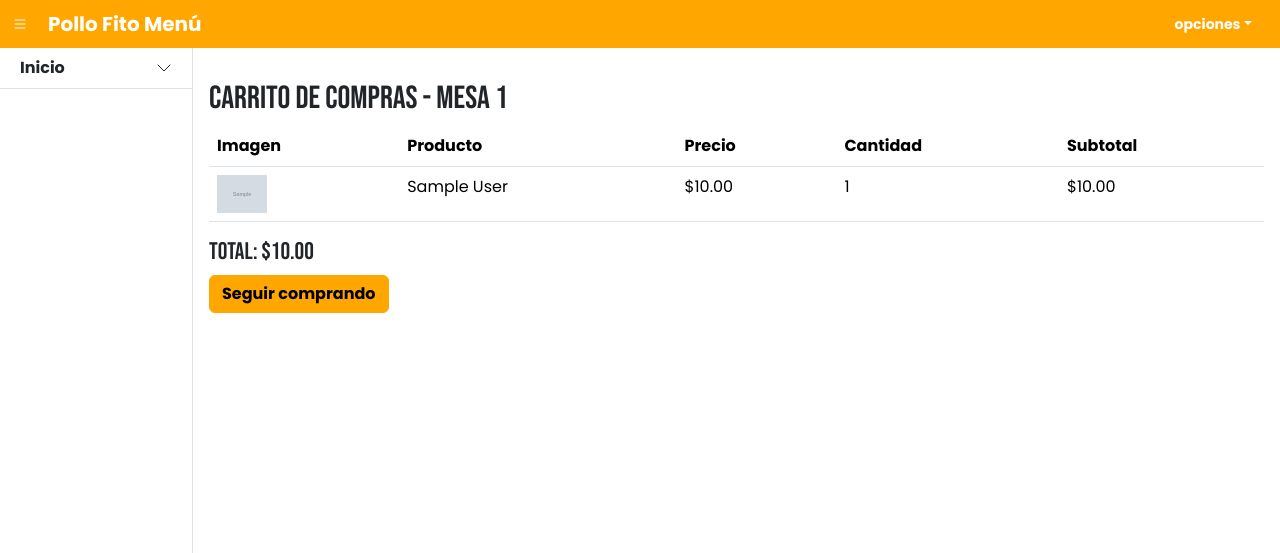
After one commit to juan1144/fitomenu, a Django app: page /menu/ver_carrito/1/ in a window 1280 px wide. The commit adds this page. Shown: the top 553 px of the page. Run offline with Django 5.2, Linux system fonts and the light colour scheme; tables that the repository leaves empty hold one stand-in row (values such as "Sample post"); grey boxes marked "Sample" are stand-in pictures; some libraries are stand-ins or nearby versions; some web fonts are replaced.

Commit message:
Menu and cart were added with their functions

```diff
--- a/config/urls.py
+++ b/config/urls.py
@@ -23,4 +23,5 @@ from django.conf.urls.static import static
 urlpatterns = [
     path("admin/", admin.site.urls),
     path("admin_panel/", include("admin_panel.urls")),
+    path("menu/", include("menu.urls")),
 ] + static(settings.MEDIA_URL, document_root=settings.MEDIA_ROOT)
--- a/menu/models.py
+++ b/menu/models.py
@@ -18,6 +18,11 @@ class Pedido(models.Model):
     def __str__(self):
         return f"Pedido {self.id} - Mesa {self.numero_mesa} - {self.get_estado_display()}"
 
+    def actualizar_precio_total(self):
+        total = self.detalles.aggregate(total=models.Sum('precio_total'))['total'] or 0
+        self.precio_total = total
+        self.save()
+
 class DetallePedido(models.Model):
     pedido = models.ForeignKey(Pedido, related_name='detalles', on_delete=models.CASCADE)
     producto = models.ForeignKey(Producto, on_delete=models.PROTECT)
--- /dev/null
+++ b/menu/urls.py
@@ -0,0 +1,9 @@
+from django.urls import path
+from .views import Menu_Productos, agregar_al_carrito, ver_carrito
+app_name = "menu"
+
+urlpatterns = [
+    path('menu/', Menu_Productos, name='Menu_Productos'),
+    path('carrito/<int:producto_id>/<int:numero_mesa>/<int:cantidad>/', agregar_al_carrito, name='Carrito'),
+    path('ver_carrito/<int:numero_mesa>/', ver_carrito, name='ver_carrito'),
+]
--- a/menu/views.py
+++ b/menu/views.py
@@ -1,3 +1,61 @@
-from django.shortcuts import render
+from django.shortcuts import render, get_object_or_404, redirect
+from admin_panel.models import Producto
+from .models import Pedido, DetallePedido
+from django.db.models import Sum
+from django.http import JsonResponse
+
 
 # Create your views here.
+def Menu_Productos(request):
+    producto = Producto.objects.all()
+    numero_mesa = request.session.get('numero_mesa', None)  # Obtener el número de mesa de la sesión
+    return render(
+        request, 'menu/menu_lista.html',
+          {"show_sidebar": False,
+           "producto":producto,
+           "numero_mesa": numero_mesa})
+
+# Vista para agregar productos al carrito
+def agregar_al_carrito(request, producto_id, numero_mesa, cantidad):
+    if request.method == "POST":
+
+        # Guardamos el número de mesa en la sesión
+        request.session['numero_mesa'] = numero_mesa
+
+        producto = get_object_or_404(Producto, id=producto_id)
+
+        pedido, created = Pedido.objects.get_or_create(
+            numero_mesa=numero_mesa,
+            estado='preparacion',
+            defaults={'precio_total': 0}
+        )
+
+        detalle, created = DetallePedido.objects.get_or_create(
+            pedido=pedido,
+            producto=producto,
+            defaults={'cantidad': cantidad, 'precio_total': producto.precio * cantidad}
+        )
+
+        if not created:
+            detalle.cantidad += cantidad
+            detalle.precio_total = detalle.cantidad * producto.precio
+            detalle.save()
+
+        # Actualizar el precio total del pedido
+        pedido.precio_total = pedido.detalles.aggregate(Sum('precio_total'))['precio_total__sum'] or 0
+        pedido.save()
+
+        total_items = sum(d.cantidad for d in pedido.detalles.all())
+
+        return JsonResponse({"success": True, "total_items": total_items})
+
+    return JsonResponse({"success": False}, status=400)
+
+def ver_carrito(request, numero_mesa):
+    pedido = Pedido.objects.filter(numero_mesa=numero_mesa, estado='preparacion').first()
+    detalles = pedido.detalles.all() if pedido else []
+    return render(request, 'menu/carrito.html', {
+        "show_sidebar": True,
+        "pedido": pedido,
+        "detalles": detalles
+    })
--- a/templates/common/_navbar.html
+++ b/templates/common/_navbar.html
@@ -35,7 +35,14 @@
                 <button class="dropdown-item">Panel de cocina</button>
               </li>
               <li>{% csrf_token %}
-                <button class="dropdown-item">Menú</button>
+                <button class="dropdown-item" href="{% url 'menu:Menu_Productos' %}">Menú</button>
+              </li>
+              <li>
+                {% if numero_mesa %}
+                  <a class="dropdown-item" href="{% url 'menu:ver_carrito' numero_mesa=numero_mesa %}">Ver Carrito</a>
+                {% else %}
+                  <span class="dropdown-item text-muted">Selecciona una mesa</span>
+                {% endif %}
               </li>
           {% endif %}
       </ul>
--- /dev/null
+++ b/templates/menu/carrito.html
@@ -0,0 +1,44 @@
+{% extends "base.html" %}
+
+{% block content %}
+<h2>Carrito de Compras - Mesa {{ pedido.numero_mesa }}</h2>
+
+{% if detalles %}
+<table class="table">
+    <thead>
+        <tr>
+            <th>Imagen</th>
+            <th>Producto</th>
+            <th>Precio</th>
+            <th>Cantidad</th>
+            <th>Subtotal</th>
+        </tr>
+    </thead>
+    <tbody>
+        {% for detalle in detalles %}
+        <tr>
+            <td>
+                {% if detalle.producto.imagen %}
+                    <img src="{{ detalle.producto.imagen.url }}" alt="{{ detalle.producto.nombre }}" width="50">
+                {% else %}
+                    <img src="/static/img/default.png" alt="Sin imagen" width="50">
+                {% endif %}
+            </td>
+            <td>{{ detalle.producto.nombre }}</td>
+            <td>${{ detalle.producto.precio }}</td>
+            <td>{{ detalle.cantidad }}</td>
+            <td>${{ detalle.precio_total }}</td>
+        </tr>
+        {% endfor %}
+    </tbody>
+</table>
+
+<h4>Total: ${{ pedido.precio_total }}</h4>
+
+<a href="{% url 'menu:Menu_Productos' %}" class="btn btn-primary">Seguir comprando</a>
+
+{% else %}
+<p>Tu carrito está vacío.</p>
+{% endif %}
+
+{% endblock %}
```
Also changed, not shown: templates/menu/menu_lista.html (added, +97 -0 lines), 1 other file.
